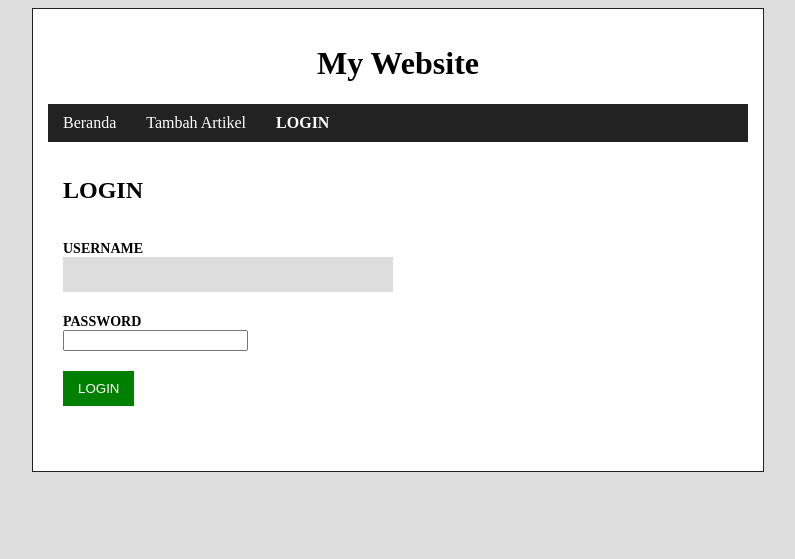
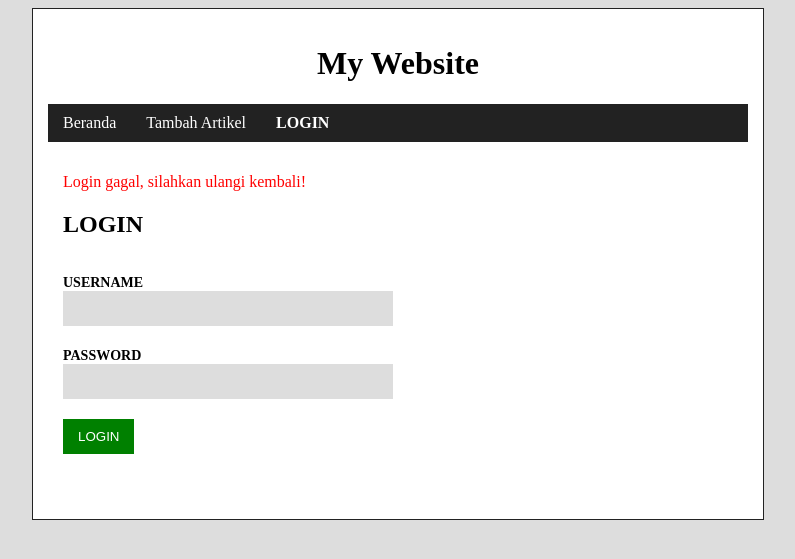
Before and after one commit to andrenata/wywebsite, a PHP site: page /login.php?pesan=gagal in a window 1280 px wide. Shown: the top 559 px of the page, without its empty margins (242-1037 px from the left). Run offline with PHP 8.4, Linux system fonts and the light colour scheme; some libraries are stand-ins or nearby versions.

Commit message:
Cek Login

```diff
--- a/css/style.css
+++ b/css/style.css
@@ -72,6 +72,7 @@ body {
 }
 
 .field-artikel input[type=text],
+.field-artikel input[type=password],
 .field-artikel textarea {
     padding: 10px 15px;
     border: none;
@@ -120,3 +121,7 @@ body {
 .button-delete:hover, .button-edit:hover {
     background-color: #2f3134;
 }
+
+/* PESAN */
+.error { color: red; }
+.success { color: green; }
--- a/login.php
+++ b/login.php
@@ -27,8 +27,20 @@
 
         <div class="content">
 
+            <?php
+                if(isset($_GET['pesan'])){
+                    if($_GET['pesan']=='gagal'){
+                        echo "<p class='error'>Login gagal, silahkan ulangi kembali!</p>";
+                    }else{
+                        echo "<p class='success'>Login Berhasil</p>";
+                    }
+                }
+
+            ?>
+
             <h2>LOGIN</h2>
 
+            <?php if($cek=='not'){ ?>
             <div class="form-tambah-artikel">
                 <form action="cek-login.php" method="POST">
                     <div class="field-artikel">
@@ -45,6 +57,8 @@
                 </form>
             </div>
 
+            <?php } ?>
+
         </div> <!-- tutup content -->
 
     </div> <!-- tutup container -->
--- a/menu.php
+++ b/menu.php
@@ -1,3 +1,22 @@
+<?php
+    session_start();
+    $GLOBALS['cek'] = 'not';
+    if(isset($_SESSION['status'])){
+        if($_SESSION['status'] == 'login'){
+            $GLOBALS['cek'] = 'login';
+        }
+    }
+
+?>
+
 <li><a href="index.php">Beranda</a></li>
 <li><a href="tambah-artikel.php">Tambah Artikel</a></li>
-<li><a href="login.php"><strong>LOGIN</strong></a></li>
+
+<?php
+    if($cek=='login'){
+        echo "<li><a href='logout.php'><strong>LOGOUT</strong></a></li>";
+        echo "<li><a href='logout.php'><strong>Hello, ".$_SESSION['username']."</strong></a></li>";
+    }else{
+        echo "<li><a href='login.php'><strong>LOGIN</strong></a></li>";
+    }
+?>
```
Also changed, not shown: cek-login.php (+8 -2 lines).
